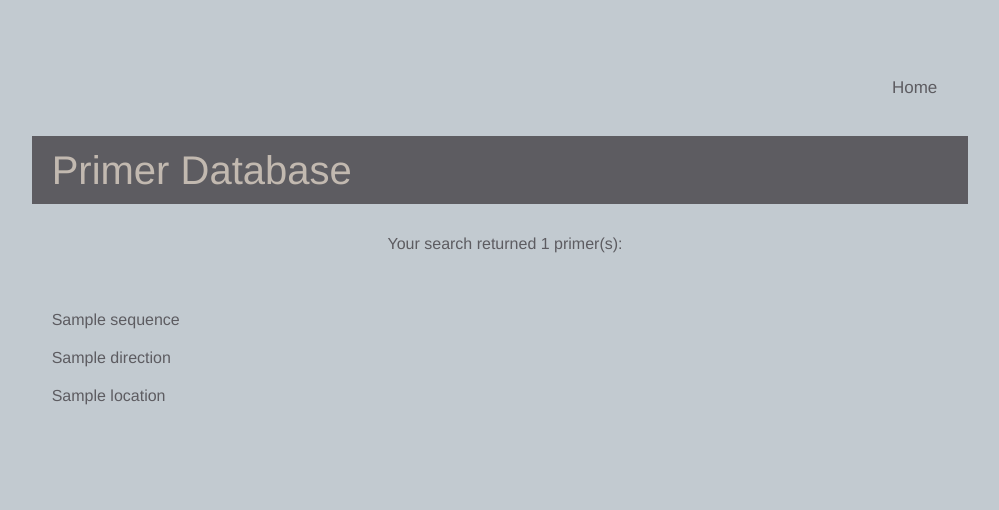
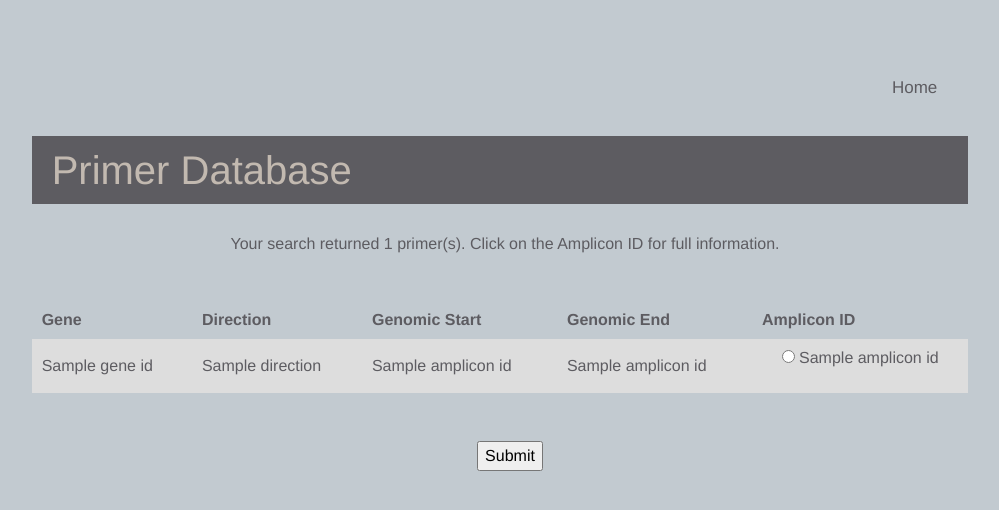
Before and after one commit to Ashley-Pritchard/Primer_Database_App, a Django app: template conda_primer_db/primer_db_app/primer_db_site/templates/search.html in a window 1280 px wide. Shown: the top 510 px of the page, without its empty margins (130-1129 px from the left). Run offline with Django 3.2, Linux system fonts and the light colour scheme; the template is opened without the code that fills it: most values are stand-ins (such as "Sample title", 1, 10 or a date in 2020); some libraries are stand-ins or nearby versions.

Commit message:
updates to search page

```diff
--- a/conda_primer_db/primer_db_app/primer_db_site/static/css/styles.css
+++ b/conda_primer_db/primer_db_app/primer_db_site/static/css/styles.css
@@ -54,3 +54,28 @@ form {
 	display: block;
 	text-align: center;
 }
+
+table.table2 {
+	text-align: left;
+	width: 100%;
+	margin-left: -10px;
+	margin-right: -10px;
+
+}
+
+table.table2 th {
+	text-align: left;
+	padding: 10px;
+}
+
+table.table2 td {
+	padding: 10px;
+}
+
+table.table2 tr:nth-child(even) {
+  background-color: #dddddd;
+}
+
+a {
+	color: #5d5c61
+}
--- a/conda_primer_db/primer_db_app/primer_db_site/templates/search.html
+++ b/conda_primer_db/primer_db_app/primer_db_site/templates/search.html
@@ -5,30 +5,45 @@
    <a class="active" href="{% url 'index' %}">Home</a>
  </div>
   <h1>Primer Database</h1>
-  <p>Your search returned {{ num_primers }} primer(s): <br><br></p>
-  <table>
+  <p>Your search returned {{ num_primers }} primer(s). Click on the Amplicon ID for full information. <br><br></p>
+  <table class="table2" order_by = "Genomic Start"  >
     <tr>
-  {% for primer in primer_search_results %}
+      <th>
+        Gene
+      </th>
+      <th>
+        Direction
+      </th>
+      <th>
+        Genomic Start
+      </th>
+      <th>
+        Genomic End
+      </th>
+      <th>
+        Amplicon ID
+      </th>
+    <tr>
+      {% for primer in primer_search_results %}
       <td>
-	{{ primer.sequence }}
+        {{ primer.amplicon_id.gene_id.gene_name }}
+      </td>
+      <td>
+        {{ primer.direction }}
+      </td>
+      <td>
+        {{ primer.amplicon_id.genomic_location_start }}
+      </td>
+      <td>
+        {{ primer.amplicon_id.genomic_location_end }}
+      </td>
+      <td>
+        <form id = selected_primer method = get action = {% url 'primer' %} >
+          <input type = "radio" name = "selected_primer" value = "{{ primer.amplicon_id.amplicon_name }}"> {{ primer.amplicon_id.amplicon_name }}
+      </td>
     </tr>
-      </td>
-  {% endfor %}
-    <tr>
-  {% for primer in primer_search_results %}
-      <td>
-	{{ primer.direction }}
-    </tr>
-      </td>
-  {% endfor %}
-    </tr>
-      </td>
-    <tr>
-  {% for primer in primer_search_results %}
-      <td>
-	{{ primer.location }}
-      </td>
-  {% endfor %}
-    </tr>
-  </table>
+    {% endfor %}
+  </table><br><br>
+         <input type=submit>
+       </form>
 {% endblock %}
--- a/conda_primer_db/primer_db_app/primer_db_site/urls.py
+++ b/conda_primer_db/primer_db_app/primer_db_site/urls.py
@@ -3,5 +3,6 @@ from . import views
 
 urlpatterns = [
     path('', views.index, name='index'),
-    path('search/', views.search, name='search')
+    path('search/', views.search, name='search'),
+    path('primer/', views.primer, name='primer')
 ]
```
Also changed, not shown: conda_primer_db/primer_db_app/primer_db_site/templates/primer.html (added, +51 -0 lines), conda_primer_db/primer_db_app/primer_db_site/views.py (+10 -0 lines), 1 other file.
